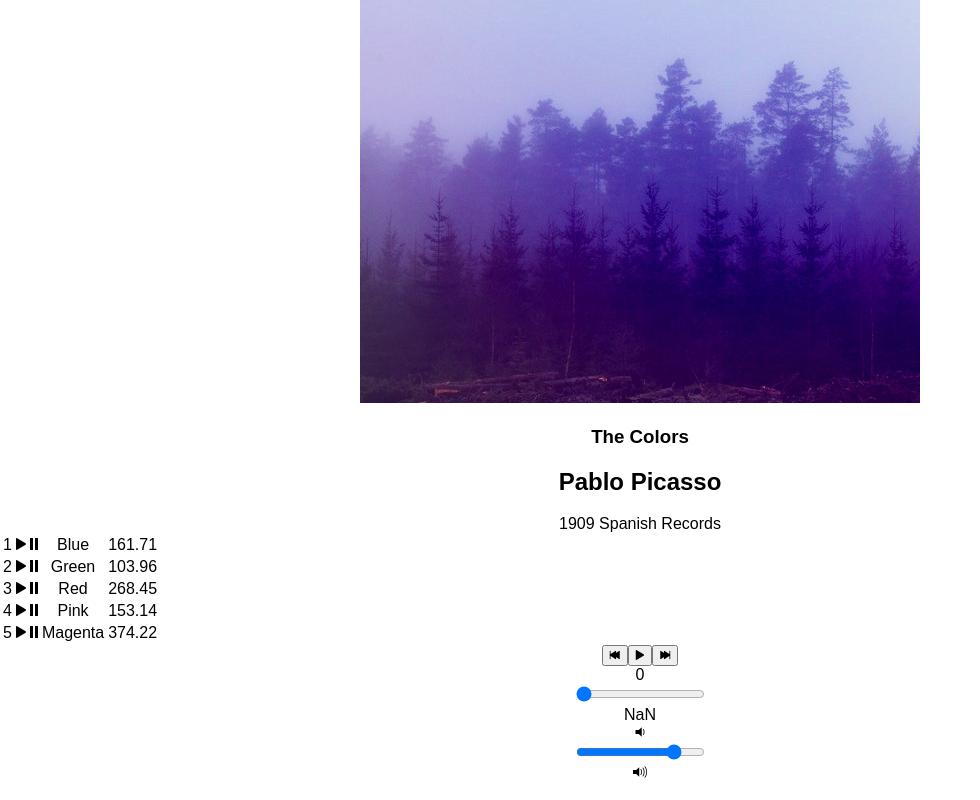
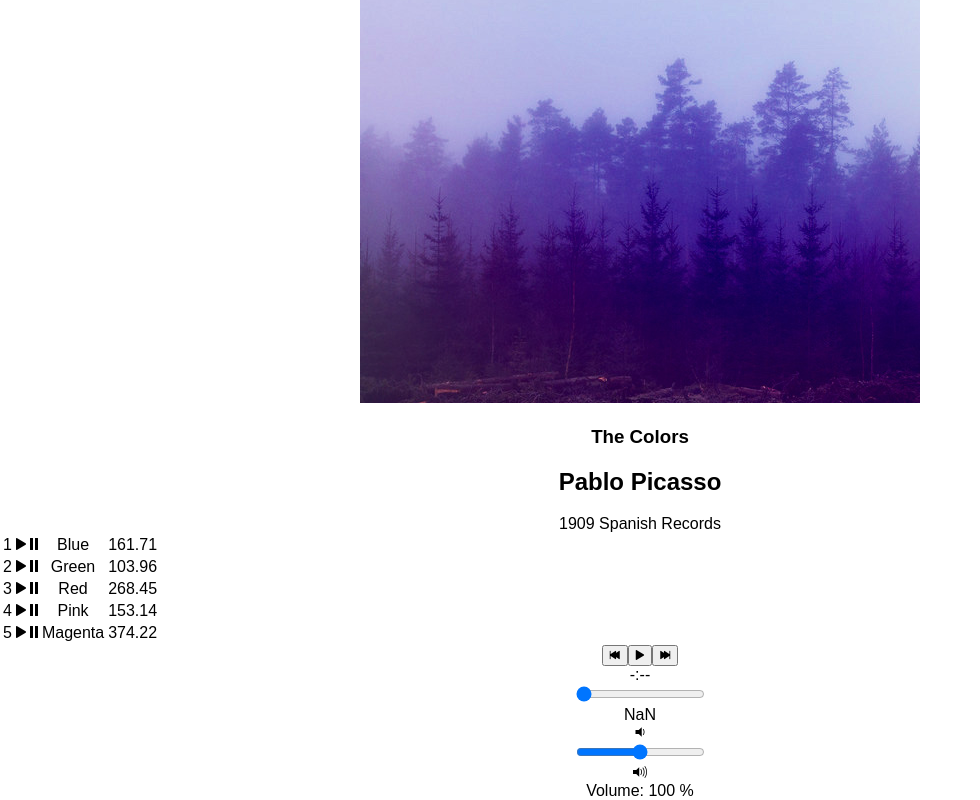
Before and after one commit to ZoefWoodward/bloc-jams-react, a React (Create React App) app: page /album/the-colors in a window 1280 px wide. Shown: the part 255-1055 px from the top of the page, without its empty margins (0-980 px from the left). Built offline with nearby package versions, Linux system fonts and the light colour scheme.

Commit message:
Assignment 8 Bloc Jams React Range Input: Completed

```diff
--- a/src/components/Album.js
+++ b/src/components/Album.js
@@ -15,6 +15,8 @@ import PlayerBar from './PlayerBar';
        album: album,
          currentSong: album.songs[0],
          currentTime: 0,
+         currentVolume: 0.5,
+         volumePercent: 100,
          duration: album.songs[0].duration,
          isPlaying: false
      };
@@ -30,10 +32,15 @@ import PlayerBar from './PlayerBar';
              },
              durationchange: e => {
                  this.setState({ duration: this.audioElement.duration });
+             },
+             volumechange: e => {
+                 this.setState({ currentVolume: this.audioElement.volume });
              }
          };
          this.audioElement.addEventListener('timeupdate', this.eventListeners.timeupdate);
          this.audioElement.addEventListener('durationchange', this.eventListeners.durationchange);
+         this.audioElement.addEventListener('volumechange', this.eventListeners.volumechange);
+
      }
 
      componentWillUnmount(){
@@ -41,6 +48,7 @@ import PlayerBar from './PlayerBar';
          this.audioElement = null;
          this.audioElement.removeEventListener('timeupdate', this.eventListeners.timeupdate);
          this.audioElement.removeEventListener('durationchange', this.eventListeners.durationchange);
+         this.audioElement.removeEventListener('volumechange', this.eventListeners.volumechange);
      }
 
     play() {
@@ -91,6 +99,23 @@ import PlayerBar from './PlayerBar';
          this.setState({ currentTime: newTime });
      }
 
+     handleVolumeChange(e){
+         const newVolume=(e.target.value);
+         const newVolumePercent= Math.round((e.target.value)*100);
+         this.audioElement.volume= newVolume;
+         this.setState({ currentVolume: newVolume });
+         this.setState({ volumePercent: newVolumePercent });
+     }
+
+     formatTime(time){
+         if (time){
+             const newTime = Math.floor(time / 60) + ":" + (((time%60) < 10) ? ("0" + (Math.floor(time % 60))) : (Math.floor(time % 60)));
+            return newTime;
+         } else {
+             return"-:--";
+         }
+     }
+
 
   render() {
      return (
@@ -132,11 +157,16 @@ import PlayerBar from './PlayerBar';
            isPlaying={this.state.isPlaying}
             currentSong={this.state.currentSong}
             currentTime={this.audioElement.currentTime}
+            currentVolume={this.audioElement.currentVolume}
+            volumePercent={this.state.volumePercent}
             duration={this.audioElement.duration}
             handleSongClick={() => this.handleSongClick(this.state.currentSong)}
             handlePrevClick={() => this.handlePrevClick()}
             handleNextClick={() => this.handleNextClick()}
             handleTimeChange={(e)=> this.handleTimeChange(e)}
+            handleVolumeChange={(e) => this.handleVolumeChange(e)}
+            formatTime={this.formatTime(this.state.currentTime)}
+            formatDuration={this.formatTime(this.state.duration - this.state.currentTime)}
          />
        </section>
      );
--- a/src/components/PlayerBar.js
+++ b/src/components/PlayerBar.js
@@ -16,22 +16,34 @@
            </button>
          </section>
          <section id="time-control">
-         <div className="current-time">{this.props.currentTime}</div>
+         <div className="current-time">{this.props.formatTime}</div>
+
             <input
                 type="range"
                 className="seek-bar"
-                value={(this.props.currentTime / this.props.duration) || 0}
+                value={(this.props.currentTime/ this.props.duration) || 0}
                 max="1"
                 min="0"
                 step="0.01"
                 onChange={this.props.handleTimeChange}
                 />
+
             <div className="total-time"> {this.props.duration}</div>
             </section>
          <section id="volume-control">
            <div className="icon ion-volume-low"></div>
-           <input type="range" className="seek-bar" value="80" />
+                <input
+                    type="range"
+                    className="seek-bar"
+                    value= {this.props.currentVolume}
+                          max="1"
+                          min="0"
+                          step="0.01"
+                          onChange={this.props.handleVolumeChange}
+                          />
+
            <div className="icon ion-volume-high"></div>
+<div>Volume: {this.props.volumePercent} % </div>
          </section>
        </section>
      );
```
